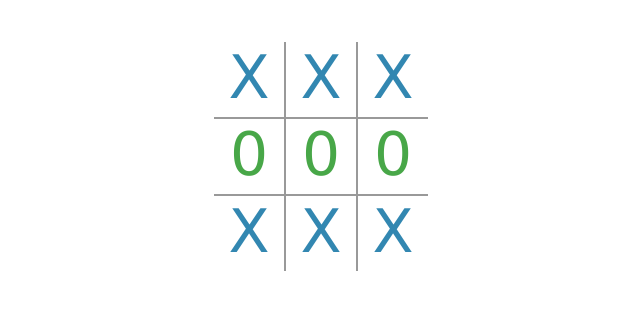
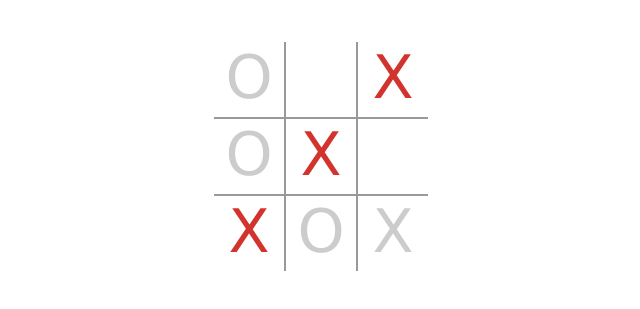
Before and after one commit to JulesWiz/ticTacToe, a plain HTML site: page app/index.html in a window 1280 px wide. Shown: the part 103-412 px from the top of the page, without its empty margins (306-946 px from the left). Drawn offline with Linux system fonts and the light colour scheme.

Commit message:
Styled winning streaks and unwin streaks

```diff
--- a/app/css/application.css
+++ b/app/css/application.css
@@ -1,6 +1,7 @@
 /*
   hsla(   0,   0.0%,  13.3%, 1 )  dark grey
-  hsla(   0,   0.0%,  60.0%, 1 )  light grey
+  hsla(   0,   0.0%,  60.0%, 1 )  medium grey
+  hsla(   0,   0.0%,  80.0%, 1 )  light grey
   hsla(   0,   0.0%, 100.0%, 1 )  white
   hsla(   2,  64.7%,  50.0%, 1 )  red
   hsla( 120,  39.6%,  46.9%, 1 )  green
@@ -64,3 +65,6 @@ h1 {
 
 .x { color: hsla( 200,  55.9%,  44.5%, 1 ); }
 .o { color: hsla( 120,  39.6%,  46.9%, 1 ); }
+
+.win   { color: hsla(   2,  64.7%,  50.0%, 1 ) ; }
+.unwin { color: hsla(   0,   0.0%,  80.0%, 1 ) ; }
--- a/app/index.html
+++ b/app/index.html
@@ -16,19 +16,19 @@
     <main role="main">
       <section id="gameboard" class="board">
         <div id="row-0" class="board-row">
-          <div id="cell-0" class="board-cell top left x">x</div>
-          <div id="cell-1" class="board-cell top center x">x</div>
-          <div id="cell-2" class="board-cell top right x">x</div>
+          <div id="cell-0" class="board-cell top left o unwin">o</div>
+          <div id="cell-1" class="board-cell top center"></div>
+          <div id="cell-2" class="board-cell top right x win">x</div>
         </div>
         <div id="row-1" class="board-row">
-          <div id="cell-3" class="board-cell middle left o">0</div>
-          <div id="cell-4" class="board-cell middle center o">0</div>
-          <div id="cell-5" class="board-cell middle right o">0</div>
+          <div id="cell-3" class="board-cell middle left o unwin">o</div>
+          <div id="cell-4" class="board-cell middle center x win">x</div>
+          <div id="cell-5" class="board-cell middle right"></div>
         </div>
         <div id="row-2" class="board-row">
-          <div id="cell-6" class="board-cell bottom left x">x</div>
-          <div id="cell-7" class="board-cell bottom center x">x</div>
-          <div id="cell-8" class="board-cell bottom right x">x</div>
+          <div id="cell-6" class="board-cell bottom left x win">x</div>
+          <div id="cell-7" class="board-cell bottom center o unwin">o</div>
+          <div id="cell-8" class="board-cell bottom right x unwin">x</div>
         </div>
       </section>
     </main>
```
